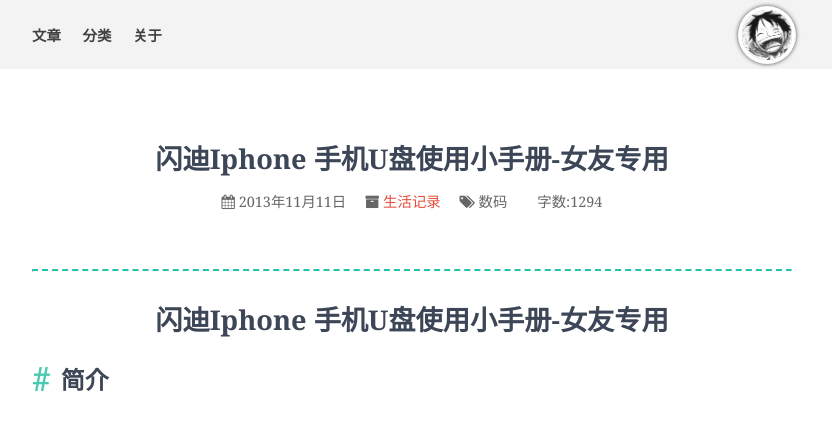
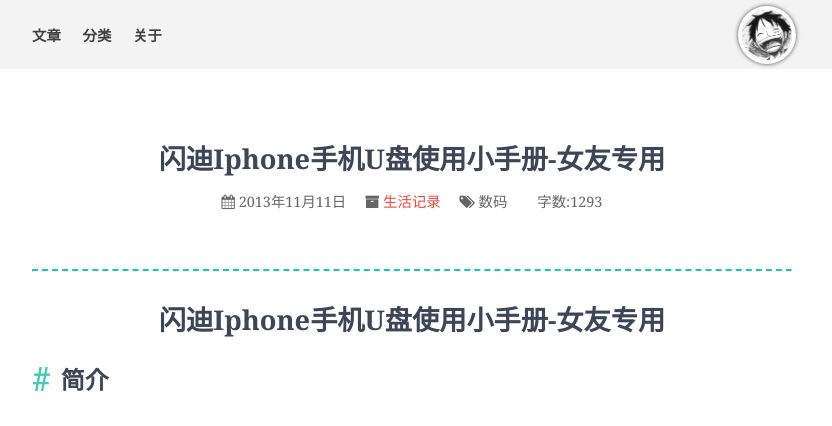
Before and after one commit to lanffy/lanffy.github.io, a Jekyll site: the page built from _posts/2013/2013-11-11-闪迪Iphone手机U盘使用小手册.md, in a window 1280 px wide and 900 px high. Shown: the top 426 px of the window, without its empty margins (228-1060 px from the left). Built offline with Jekyll 4.4.1, drawn with Linux system fonts in a browser that asks for light colours; nearby versions of some CDN libraries; comment, search, counter and statistics services are not loaded.

```diff
--- a/_posts/2013/2013-11-11-闪迪Iphone 手机U盘使用小手册.md
+++ b/_posts/2013/2013-11-11-闪迪Iphone手机U盘使用小手册.md
@@ -1,13 +1,13 @@
 ---
 layout: post
-title: "闪迪Iphone 手机U盘使用小手册-女友专用"
+title: "闪迪Iphone手机U盘使用小手册-女友专用"
 categories: [生活记录]
 tags: [数码]
 author_name: R_Lanffy
 ---
 ---
 
-# 闪迪Iphone 手机U盘使用小手册-女友专用
+# 闪迪Iphone手机U盘使用小手册-女友专用
 
 ## 简介
 
```
